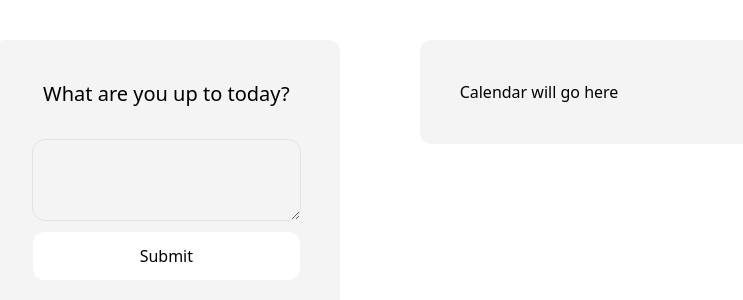
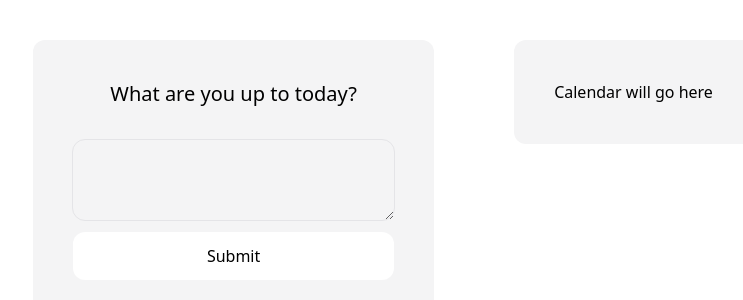
Before and after one commit to catherinetweeks/ai-planner, a React (Vite) app: page / in a window 1280 px wide. Shown: the top 300 px of the page, without its empty margins (47-790 px from the left). Built offline with nearby package versions, Linux system fonts and the light colour scheme.

Commit message:
Layout tweaks and added react-icons

```diff
--- a/package.json
+++ b/package.json
@@ -16,6 +16,7 @@
     "dotenv": "^17.0.1",
     "react": "^18.3.1",
     "react-dom": "^18.3.1",
+    "react-icons": "^5.5.0",
     "tailwindcss": "^4.1.11"
   },
   "devDependencies": {
--- a/src/App.tsx
+++ b/src/App.tsx
@@ -7,10 +7,10 @@ function App() {
   return (
     <div>
       <div className="flex flex-row">
-        <div className="p-10 basis-1/3 min-w-sm">
+        <div className="p-10 ml-10 basis-2/5 min-w-sm">
           <InputLayout />
         </div>
-        <div className="p-10 basis-2/3">
+        <div className="p-10 mr-10 basis-3/5">
           <CalendarLayout />
         </div>
       </div>
--- a/src/components/Input/SubmitButton.tsx
+++ b/src/components/Input/SubmitButton.tsx
@@ -1,5 +1,3 @@
-
-
 function SubmitButton() {
   return (
     <div>
--- a/src/components/Input/Textbox.tsx
+++ b/src/components/Input/Textbox.tsx
@@ -1,5 +1,3 @@
-
-
 function Textbox() {
   return (
     <div>
--- a/src/components/Input/Title.tsx
+++ b/src/components/Input/Title.tsx
@@ -6,6 +6,7 @@ function Title() {
       <h1
       className="flex justify-center text-xl mb-8"
       >
+        {/*figure out a way to center text so when the scren is smaller it still looks centered?*/}
         What are you up to today?
       </h1>
     </div>
```
Also changed, not shown: 1 other file (tests, documents, lock files or other folders).
